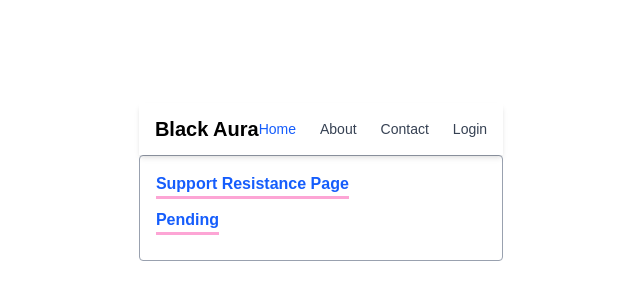
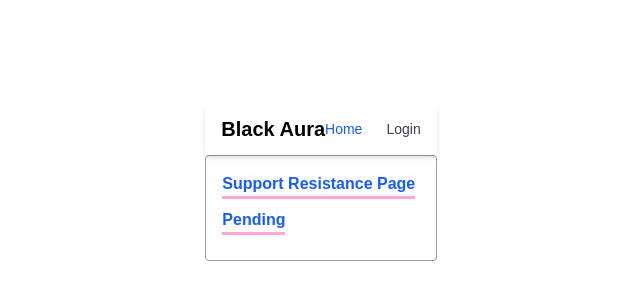
Before and after one commit to biren067/trading-ui, a Next.js app: page / in a window 1280 px wide. Shown: the part 238-538 px from the top of the page, without its empty margins (319-959 px from the left). Built offline with nearby package versions, Linux system fonts and the light colour scheme; no server answers.

Commit message:
fixing vercel

```diff
--- a/src/components/Header.tsx
+++ b/src/components/Header.tsx
@@ -5,8 +5,8 @@ import { usePathname } from "next/navigation";
 
 const navItems = [
   { name: "Home", href: "/" },
-  { name: "About", href: "/about" },
-  { name: "Contact", href: "/contact" },
+//   { name: "About", href: "/about" },
+//   { name: "Contact", href: "/contact" },
   { name: "Login", href: "/login" },
 ];
 
```
